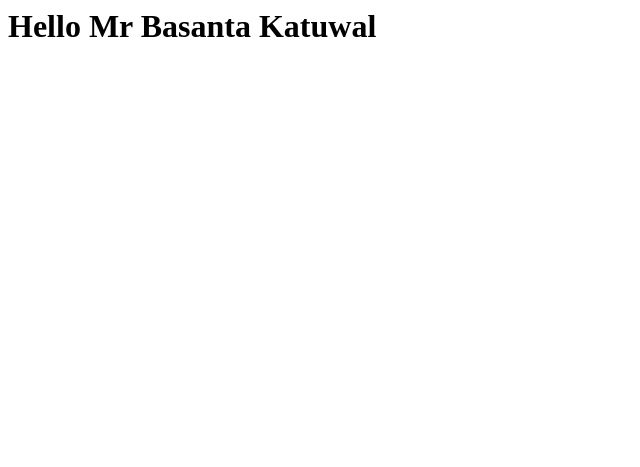
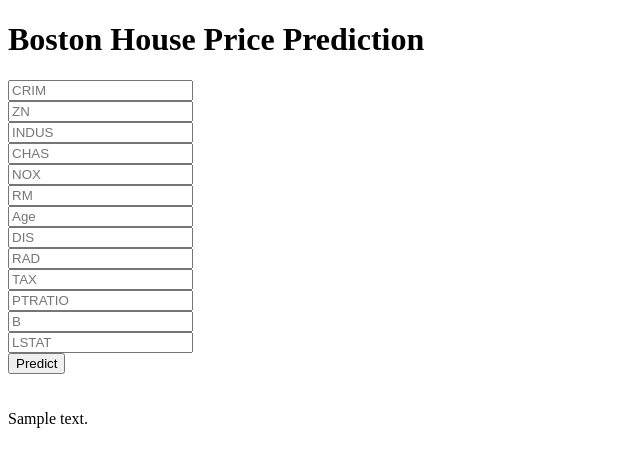
Before and after one commit to Basantakatuwal/bostonhousepricing2, a Flask app: template templates/home.html in a window 1280 px wide. Shown: the top 467 px of the page, without its empty margins (0-640 px from the left). Run offline with Flask 2, Linux system fonts and the light colour scheme; the template is opened without the code that fills it: most values are stand-ins (such as "Sample title", 1, 10 or a date in 2020); parts of the project's set-up code (start-up, migrations or seed data) failed here and were passed over.

Commit message:
Some changes has been made on app.py and home. html has been created

```diff
--- a/app.py
+++ b/app.py
@@ -6,7 +6,7 @@
 app = Flask(__name__)
 # load the model
 regmodel = pickle.load(open('regmodel.pkl', 'rb'))
-scalar=pickle.load(open('scalar.pkl', 'rb'))
+scalar=pickle.load(open('scaling.pkl', 'rb'))
 
 
 @app.route('/')
@@ -24,5 +24,13 @@
     print(output[0])
     return jsonify(output[0])
 
+@app.route('/predict', methods=['POST'])
+def predict():
+    data=[float(x) for x in request.form.values()]
+    final_input=scalar.transform(np.array(data).reshape(1,-1))
+    print(final_input)
+    output=regmodel.predict(final_input)[0]
+    return render_template("home.html",prediction_text="The House price pridiction is {}".format(output))
+
 if __name__ == '__main__':
     app.run(debug=True)
--- a/requirements.txt
+++ b/requirements.txt
@@ -1,5 +1,5 @@
 Flask
-sklearn
+scikit-learn
 pandas
 numpy
 matplotlib
--- a/templates/home.html
+++ b/templates/home.html
@@ -1,3 +1,48 @@
-<h1>
-    Hello Mr Basanta Katuwal
-</h1>
+<!DOCTYPE html>
+<html >
+
+<head>
+  <meta charset="UTF-8">
+  <title>ML API</title>
+  <link href='https://fonts.googleapis.com/css?family=Pacifico' rel='stylesheet' type='text/css'>
+<link href='https://fonts.googleapis.com/css?family=Arimo' rel='stylesheet' type='text/css'>
+<link href='https://fonts.googleapis.com/css?family=Hind:300' rel='stylesheet' type='text/css'>
+<link href='https://fonts.googleapis.com/css?family=Open+Sans+Condensed:300' rel='stylesheet' type='text/css'>
+
+
+</head>
+
+<body>
+ <div class="login">
+	<h1>Boston House Price Prediction</h1>
+
+     <!-- Main Input For Receiving Query to our ML -->
+    <form action="{{ url_for('predict')}}"method="post">
+      <input type="text" name="CRIM" placeholder="CRIM" required="required" /><br>
+    	<input type="text" name="ZN" placeholder="ZN" required="required" /><br>
+        <input type="text" name="INDUS" placeholder="INDUS" required="required" /><br>
+        <input type="text" name="CHAS" placeholder="CHAS" required="required" /><br>
+        <input type="text" name="NOX" placeholder="NOX" required="required" /><br>
+        <input type="text" name="RM" placeholder="RM" required="required" /><br>
+        <input type="text" name="Age" placeholder="Age" required="required" /><br>
+        <input type="text" name="DIS" placeholder="DIS" required="required" /><br>
+        <input type="text" name="RAD" placeholder="RAD" required="required" /><br>
+        <input type="text" name="TAX" placeholder="TAX" required="required" /><br>
+        <input type="text" name="PTRATIO" placeholder="PTRATIO" required="required" /><br>
+        <input type="text" name="B" placeholder="B" required="required" /><br>
+        <input type="text" name="LSTAT" placeholder="LSTAT" required="required" /><br>
+
+
+
+        <button type="submit" class="btn btn-primary btn-block btn-large">Predict</button>
+    </form>
+
+   <br>
+   <br>
+
+
+ </div>
+ {{prediction_text}}
+
+</body>
+</html>
```
